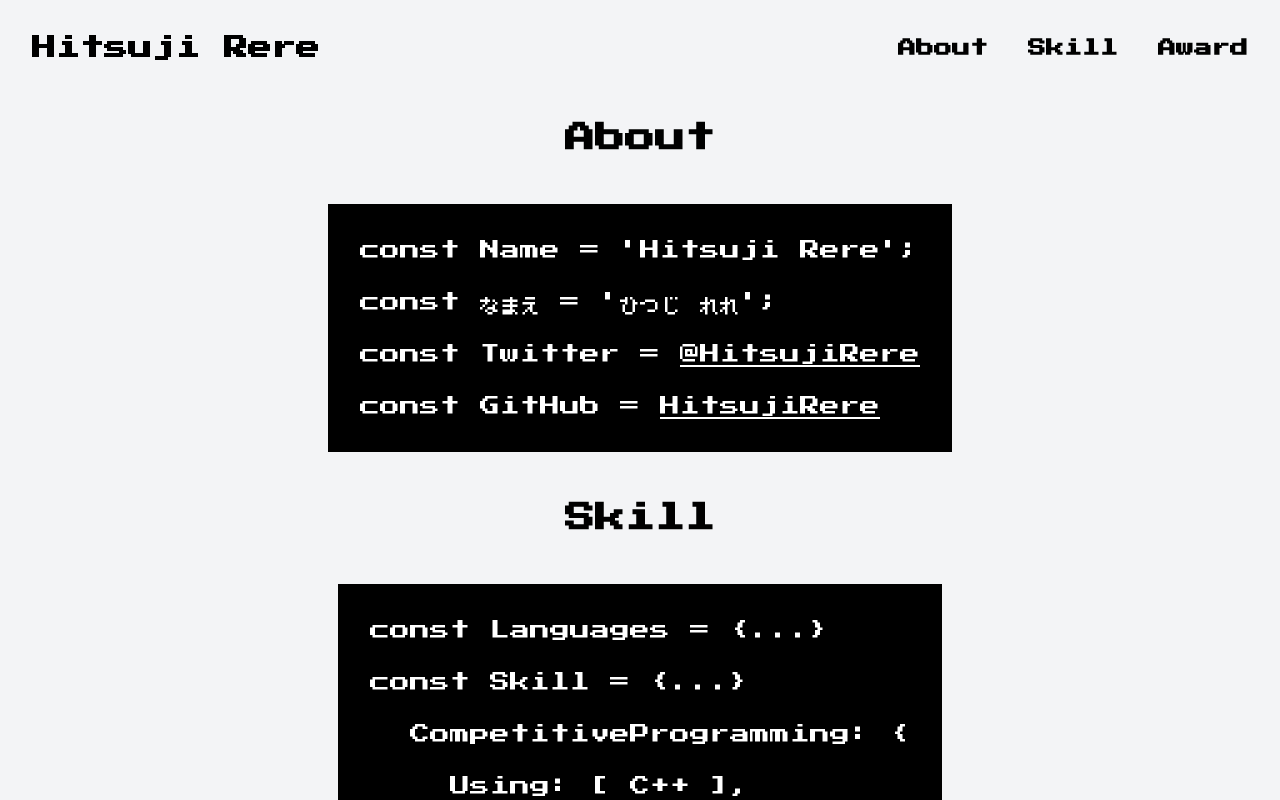
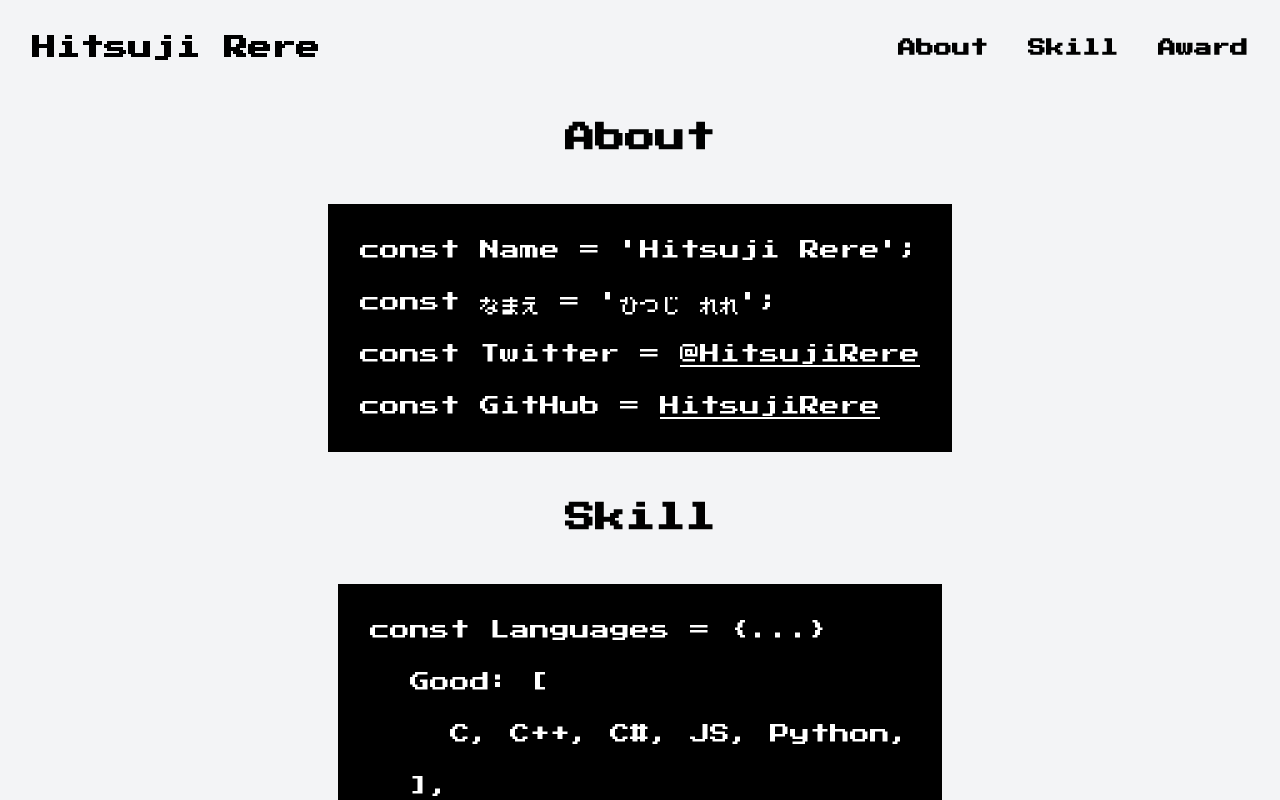
Before and after one commit to HitsujiRere/hitsujirere.github.io, a Next.js app: page / in a window 1280 px wide. Shown: the top 800 px of the page. Built offline with nearby package versions, Linux system fonts and the light colour scheme.

Commit message:
Add files to build Next.js

```diff
--- a/package.json
+++ b/package.json
@@ -6,6 +6,7 @@
     "dev": "next dev",
     "build": "next build",
     "start": "next start",
+    "export": "next export",
     "lint": "next lint"
   },
   "dependencies": {
--- a/pages/index.tsx
+++ b/pages/index.tsx
@@ -54,6 +54,7 @@ const Home: NextPage = () => {
             <div className="bg-black p-8 text-white text-xl w-max mx-auto my-6">
               <div className='space-y-6 whitespace-pre-wrap'>
                 <Details
+                  open={true}
                   summaryOpen='const Languages = {'
                   summaryClose='const Languages = {...}'
                   className='space-y-6'
```
